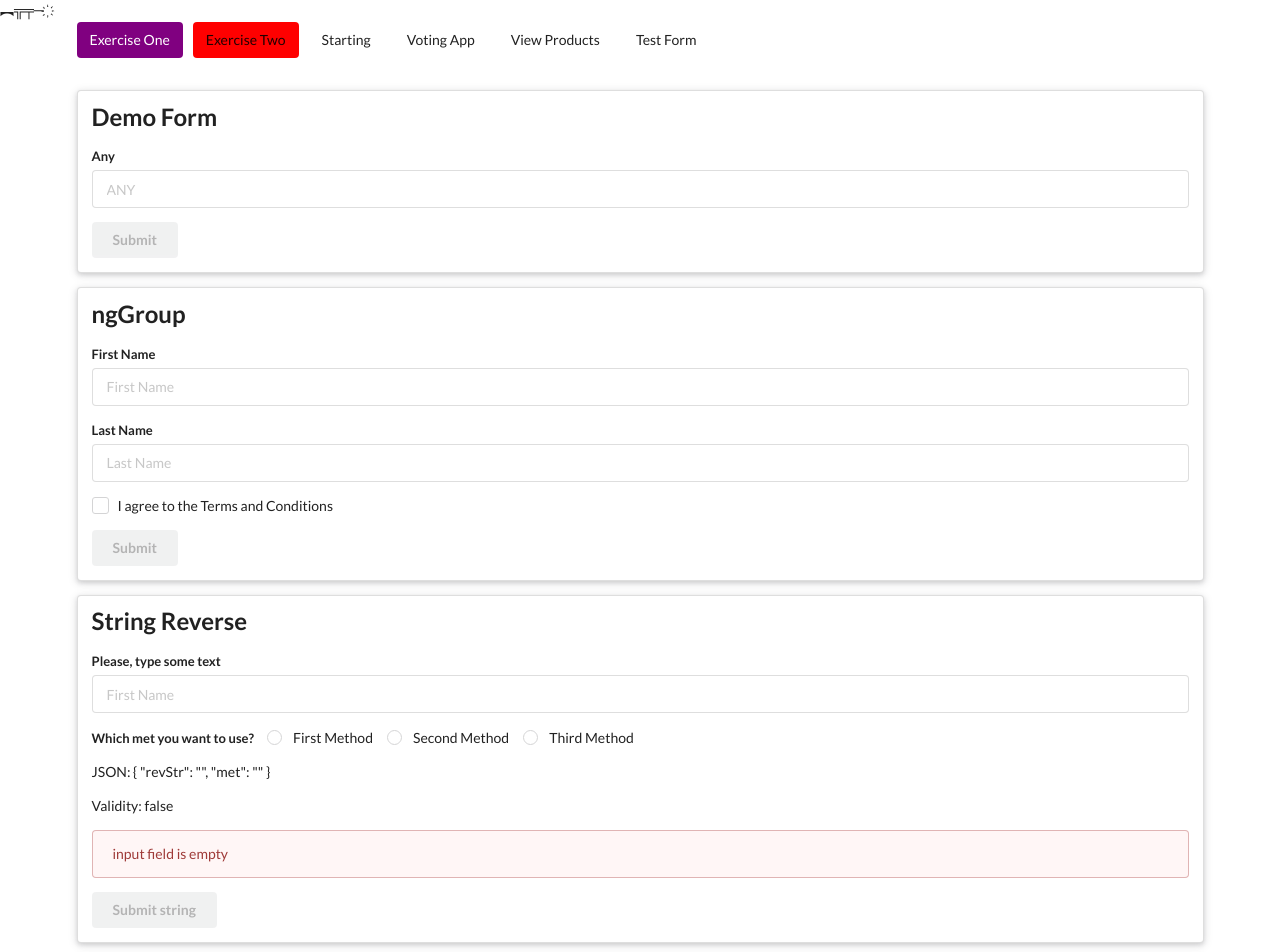
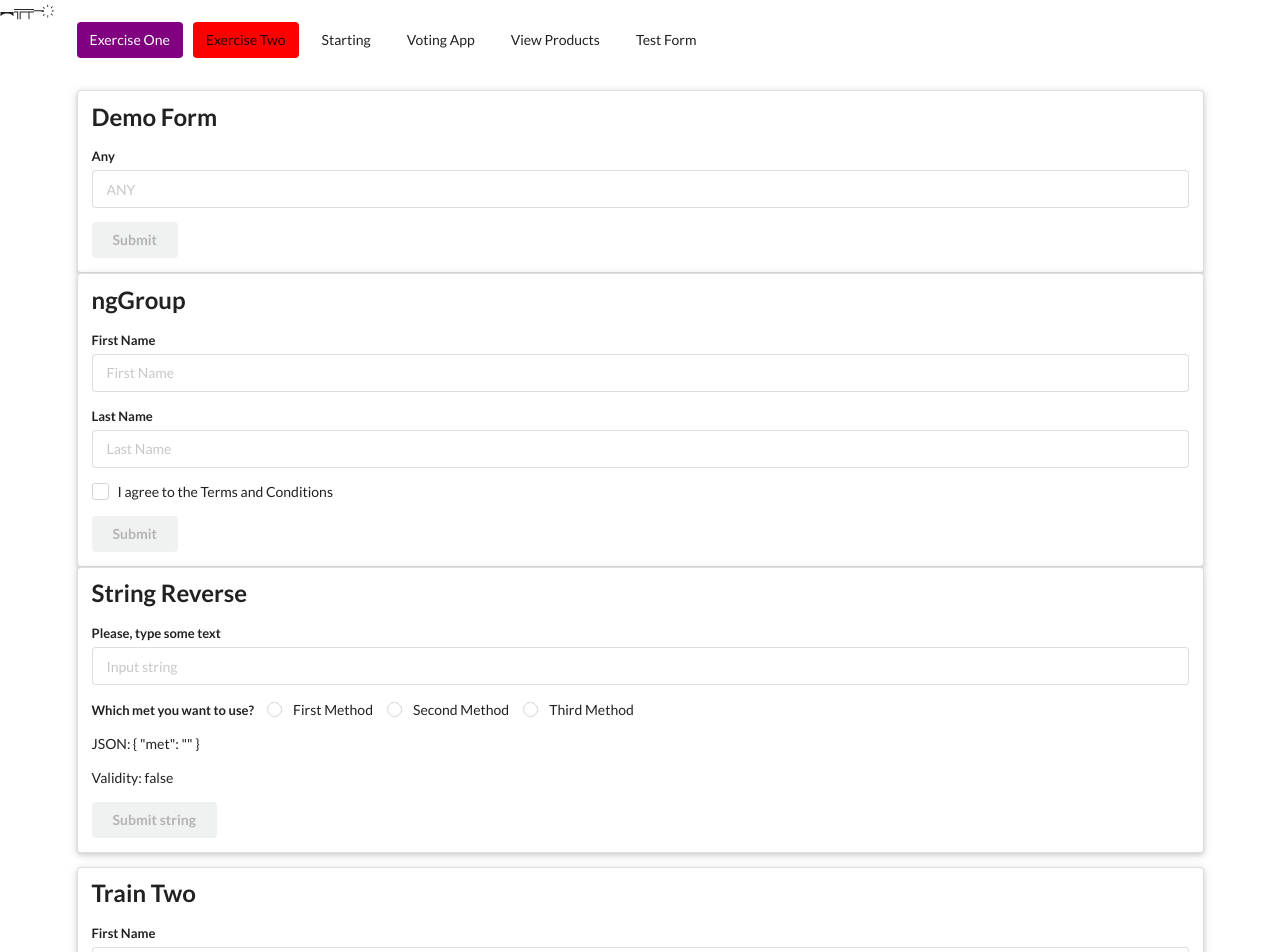
Before and after one commit to MariuszZalew/angular_workbench, an Angular app: page /TestForm in a window 1280 px wide. Shown: the top 952 px of the page. Built offline with nearby package versions, Linux system fonts and the light colour scheme.

Commit message:
create form components

```diff
--- /dev/null
+++ b/src/app/main-form/demo-form/demo-form.component.html
@@ -0,0 +1,20 @@
+<div class="ui raised segment">
+  <h2 class="ui header">Demo Form</h2>
+  <form class="ui form" (ngSubmit)="onSubmit(foo)" #foo="ngForm">
+    <div class="field">
+      <label for="anyInput">Any</label>
+      <input
+        type="text"
+        id="anyInput"
+        placeholder="ANY"
+        name="aNy"
+        ngModel
+        required
+        #any="ngModel"
+      />
+    </div>
+    <button type="submit" class="ui button" [disabled]="!any.valid">
+      Submit
+    </button>
+  </form>
+</div>
--- /dev/null
+++ b/src/app/main-form/demo-form/demo-form.component.ts
@@ -0,0 +1,20 @@
+import { Component, OnInit } from '@angular/core';
+import { NgForm } from "@angular/forms";
+
+@Component({
+  selector: 'app-demo-form',
+  templateUrl: './demo-form.component.html',
+  styleUrls: []
+})
+export class DemoFormComponent implements OnInit {
+
+  constructor() { }
+
+  ngOnInit(): void {
+  }
+
+  onSubmit(form: NgForm) {
+    console.log(form, form.value);
+  }
+
+}
--- /dev/null
+++ b/src/app/main-form/group-form/group-form.component.html
@@ -0,0 +1,36 @@
+<div class="ui raised segment">
+  <h2 class="ui header">ngGroup</h2>
+  <form class="ui form" (ngSubmit)="onSubmit()" #bar="ngForm">
+    <div ngModelGroup="secondForm" #secondForm="ngModelGroup">
+      <div class="field">
+        <label>First Name</label>
+        <input
+          type="text"
+          name="first-name"
+          placeholder="First Name"
+          ngModel
+          required
+        />
+      </div>
+      <div class="field">
+        <label>Last Name</label>
+        <input
+          type="text"
+          name="last-name"
+          placeholder="Last Name"
+          ngModel
+          required
+        />
+      </div>
+      <div class="field">
+        <div class="ui checkbox">
+          <input type="checkbox" name="checkGroup" ngModel required />
+          <label>I agree to the Terms and Conditions</label>
+        </div>
+      </div>
+      <button class="ui button" type="submit" [disabled]="!secondForm.valid">
+        Submit
+      </button>
+    </div>
+  </form>
+</div>
--- /dev/null
+++ b/src/app/main-form/group-form/group-form.component.ts
@@ -0,0 +1,21 @@
+import { Component, OnInit, ViewChild } from '@angular/core';
+import { NgForm } from "@angular/forms";
+
+@Component({
+  selector: 'app-group-form',
+  templateUrl: './group-form.component.html',
+  styleUrls: []
+})
+export class GroupFormComponent implements OnInit {
+
+  @ViewChild('bar') singUp: NgForm;
+
+  constructor() { }
+
+  ngOnInit(): void {
+  }
+
+  onSubmit() {
+    console.log(this.singUp.value);
+  }
+}
--- a/src/app/test-form/test-form.component.html
+++ b/src/app/main-form/main-form.component.html
@@ -1,125 +1,8 @@
-<div class="ui raised segment">
-  <h2 class="ui header">Demo Form</h2>
-  <form class="ui form" (ngSubmit)="onSubmitOne(foo)" #foo="ngForm">
-    <div class="field">
-      <label for="anyInput">Any</label>
-      <input
-        type="text"
-        id="anyInput"
-        placeholder="ANY"
-        name="aNy"
-        ngModel
-        required
-        #any="ngModel"
-      />
-    </div>
-    <button type="submit" class="ui button" [disabled]="!any.valid">
-      Submit
-    </button>
-  </form>
-</div>
+<app-demo-form></app-demo-form>
 
-<div class="ui raised segment">
-  <h2 class="ui header">ngGroup</h2>
-  <form class="ui form" (ngSubmit)="onSubmitTwo()" #bar="ngForm">
-    <div ngModelGroup="secondForm" #secondForm="ngModelGroup">
-      <div class="field">
-        <label>First Name</label>
-        <input
-          type="text"
-          name="first-name"
-          placeholder="First Name"
-          ngModel
-          required
-        />
-      </div>
-      <div class="field">
-        <label>Last Name</label>
-        <input
-          type="text"
-          name="last-name"
-          placeholder="Last Name"
-          ngModel
-          required
-        />
-      </div>
-      <div class="field">
-        <div class="ui checkbox">
-          <input type="checkbox" name="checkGroup" ngModel required />
-          <label>I agree to the Terms and Conditions</label>
-        </div>
-      </div>
-      <button class="ui button" type="submit" [disabled]="!secondForm.valid">
-        Submit
-      </button>
-    </div>
-  </form>
-</div>
+<app-group-form></app-group-form>
 
-<div class="ui raised segment">
-  <h2 class="ui header">String Reverse</h2>
-
-  <form
-    class="ui form error success"
-    #reverseStrForm="ngForm"
-    (ngSubmit)="onSubmitReverseStr(reverseStrForm)"
-  >
-    <div class="field">
-      <label>Please, type some text</label>
-      <input
-        type="text"
-        name="revStr"
-        placeholder="First Name"
-        [(ngModel)]="this.testString"
-        required
-        valid
-      />
-    </div>
-
-    <div class="ui form">
-      <div class="inline fields">
-        <label>Which met you want to use?</label>
-        <div class="field">
-          <div class="ui radio checkbox">
-            <input type="radio" name="met" value="one" tabindex="0" ngModel required/>
-            <label>First Method</label>
-          </div>
-        </div>
-        <div class="field">
-          <div class="ui radio checkbox">
-            <input type="radio" name="met" value="two" tabindex="0" ngModel/>
-            <label>Second Method</label>
-          </div>
-        </div>
-        <div class="field">
-          <div class="ui radio checkbox">
-            <input type="radio" name="met" value="three" tabindex="0" ngModel/>
-            <label>Third Method</label>
-          </div>
-        </div>
-      </div>
-    </div>
-
-    <p>JSON: {{ reverseStrForm.value | json }}</p>
-    <p>Validity: {{ reverseStrForm.valid | json }}</p>
-
-    <p
-      *ngIf="reverseStrForm.value.revStr === '' && !hasBeenEvaluated"
-      class="ui error message"
-    >
-      {{ this.testString || "input field is empty" }}
-    </p>
-    <p *ngIf="hasBeenEvaluated" class="ui error message success">
-      Reversed String: {{ this.reverseResultView }}
-    </p>
-
-    <button class="ui button" type="submit" [disabled]="!reverseStrForm.valid">
-      Submit string
-    </button>
-
-
-  </form>
-</div>
+<app-string-reverse-form></app-string-reverse-form>
 
 <div class="ui raised segment">
   <h2 class="ui header">Train Two</h2>
--- /dev/null
+++ b/src/app/main-form/main-form.component.ts
@@ -0,0 +1,14 @@
+import { Component, OnInit } from '@angular/core';
+
+@Component({
+  selector: 'app-test-form',
+  templateUrl: './main-form.component.html',
+  styleUrls: [],
+})
+export class MainFormComponent implements OnInit {
+
+  constructor() {}
+
+  ngOnInit(): void {}
+
+}
--- /dev/null
+++ b/src/app/main-form/string-reverse-form/string-reverse-form.component.html
@@ -0,0 +1,64 @@
+<div class="ui raised segment">
+  <h2 class="ui header">String Reverse</h2>
+
+  <form
+    class="ui form error success"
+    #reverseStrForm="ngForm"
+    (ngSubmit)="onSubmitReverseStr(reverseStrForm)"
+  >
+    <div class="field">
+      <label>Please, type some text</label>
+      <input
+        type="text"
+        name="revStr"
+        placeholder="Input string"
+        [(ngModel)]="this.testString"
+        required
+        valid
+      />
+    </div>
+
+    <div class="ui form">
+      <div class="inline fields">
+        <label>Which met you want to use?</label>
+        <div class="field">
+          <div class="ui radio checkbox">
+            <input type="radio" name="met" value="one" tabindex="0" ngModel required/>
+            <label>First Method</label>
+          </div>
+        </div>
+        <div class="field">
+          <div class="ui radio checkbox">
+            <input type="radio" name="met" value="two" tabindex="0" ngModel/>
+            <label>Second Method</label>
+          </div>
+        </div>
+        <div class="field">
+          <div class="ui radio checkbox">
+            <input type="radio" name="met" value="three" tabindex="0" ngModel/>
+            <label>Third Method</label>
+          </div>
+        </div>
+      </div>
+    </div>
+
+    <p>JSON: {{ reverseStrForm.value | json }}</p>
+    <p>Validity: {{ reverseStrForm.valid | json }}</p>
+
+    <p
+      *ngIf="reverseStrForm.value.revStr === '' && !hasBeenEvaluated"
+      class="ui error message"
+    >
+      {{ this.testString || "input field is empty" }}
+    </p>
+    <p *ngIf="hasBeenEvaluated" class="ui error message success">
+      Reversed String: {{ this.reverseResultView }}
+    </p>
+
+    <button class="ui button" type="submit" [disabled]="!reverseStrForm.valid">
+      Submit string
+    </button>
+
+
+  </form>
+</div>
--- a/src/app/test-form/test-form.component.ts
+++ b/src/app/main-form/string-reverse-form/string-reverse-form.component.ts
@@ -1,32 +1,21 @@
-import { Component, OnInit, ViewChild } from '@angular/core';
-import { NgForm } from '@angular/forms';
+import { Component, OnInit } from '@angular/core';
+import { NgForm } from "@angular/forms";
 
 @Component({
-  selector: 'app-test-form',
-  templateUrl: './test-form.component.html',
-  styleUrls: [],
+  selector: 'app-string-reverse-form',
+  templateUrl: './string-reverse-form.component.html',
+  styleUrls: []
 })
-export class TestFormComponent implements OnInit {
-  @ViewChild('bar') singUp: NgForm;
 
-  testString: string = 'Please, input any string';
+export class StringReverseFormComponent implements OnInit {
+
+  testString: string;
   hasBeenEvaluated: boolean = false;
   reverseResultView: string;
 
-  constructor() {
-    if (this.testString !== '') {
-      this.testString = '';
-    }
-  }
+  constructor() { }
 
-  ngOnInit(): void {}
-
-  onSubmitOne(form: NgForm) {
-    console.log(form, form.value);
-  }
-
-  onSubmitTwo() {
-    console.log(this.singUp.value);
+  ngOnInit(): void {
   }
 
   onSubmitReverseStr(f: NgForm) {
@@ -45,6 +34,7 @@ export class TestFormComponent implements OnInit {
 
     this.hasBeenEvaluated = true;
     this.testString = '';
+
   }
 
   reverseOne(str: string) {
@@ -53,6 +43,7 @@ export class TestFormComponent implements OnInit {
       resultString += str.charAt(i);
     }
     return resultString;
+
   }
   reverseTwo(str: string) {
     const arr = str.split('').reverse().join('');
```
Also changed, not shown: src/app/app.module.ts (+9 -3 lines).
